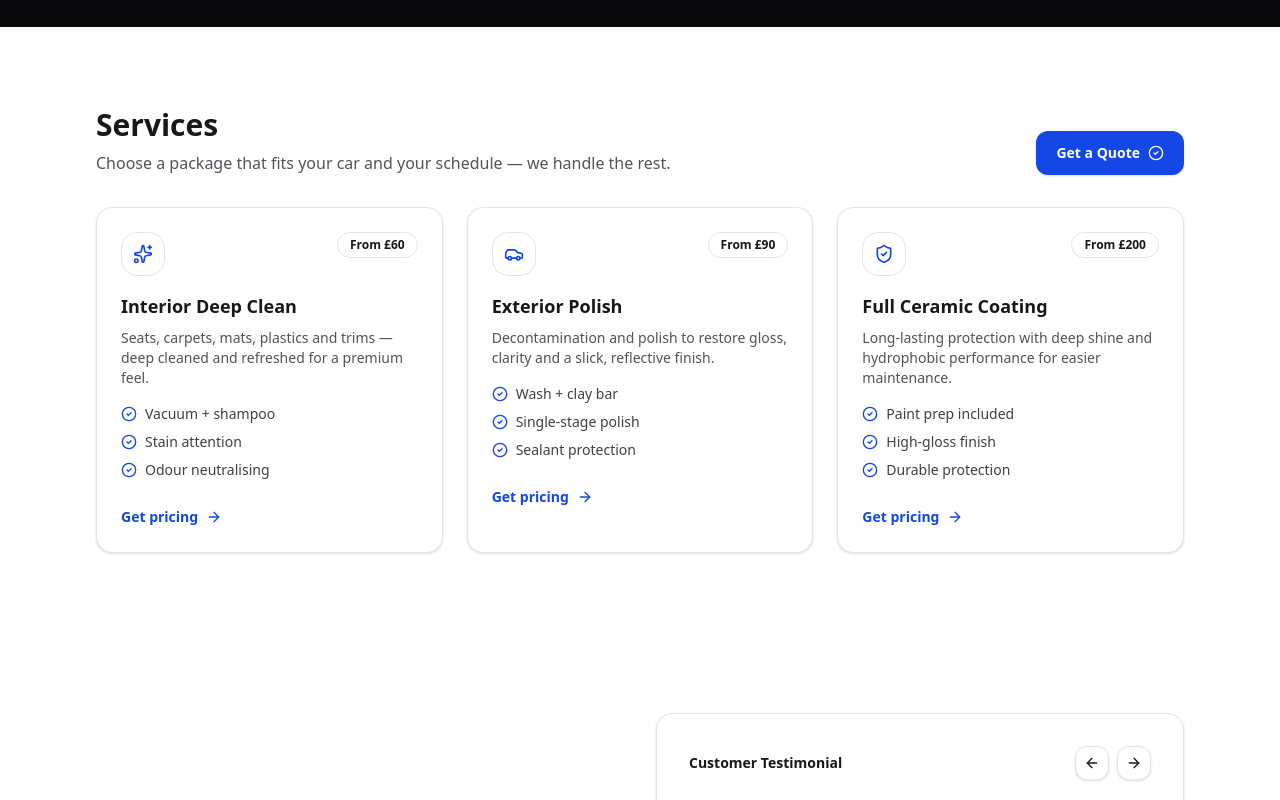
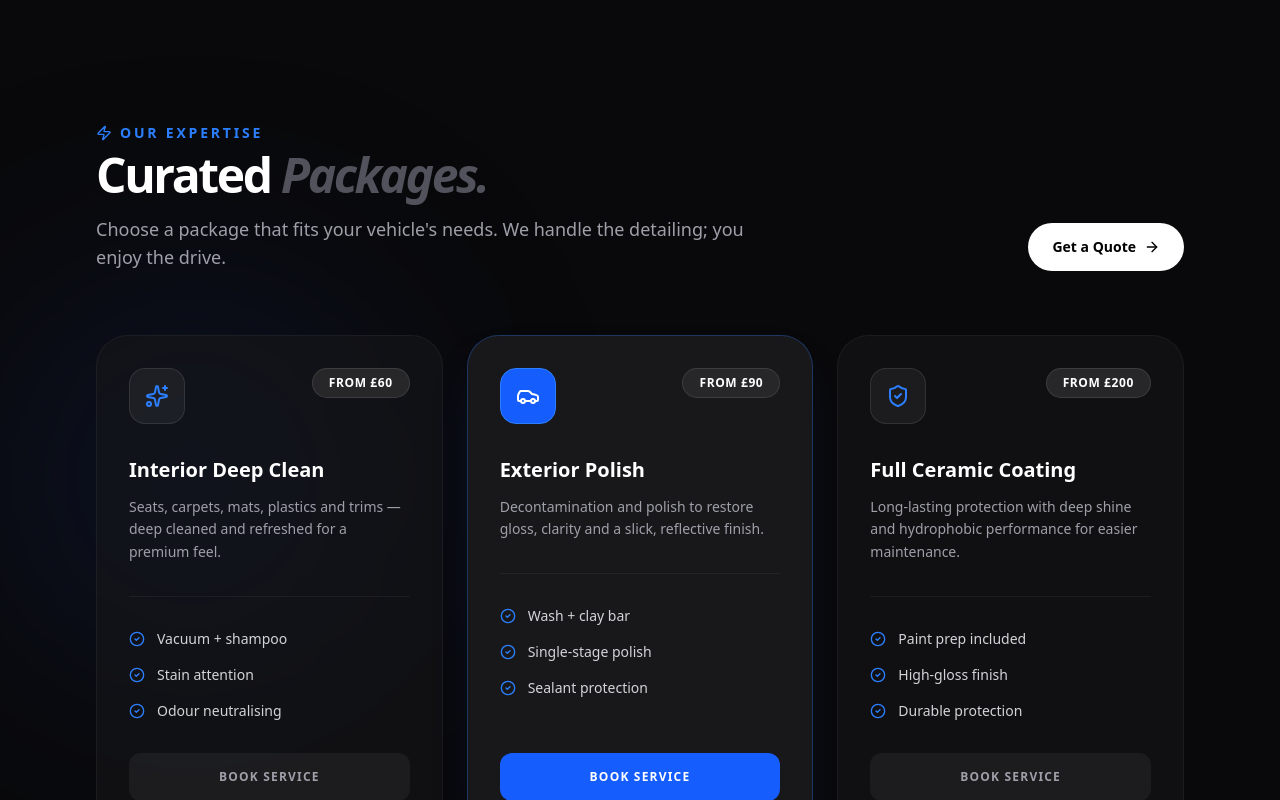
Before and after one commit to mohibbullah-dev/car_detailing, a React app: page / in a window 1280 px wide. Shown: the part 2480-3280 px from the top of the page. Built offline with nearby package versions, Linux system fonts and the light colour scheme; the HTML template or start-up script is replaced by a standard one.

Commit message:
modified

```diff
--- a/src/components/Services.jsx
+++ b/src/components/Services.jsx
@@ -1,3 +1,116 @@
+// import { motion } from "framer-motion";
+// import {
+//   Car,
+//   CheckCircle2,
+//   ShieldCheck,
+//   Sparkles,
+//   ArrowRight,
+// } from "lucide-react";
+
+// export default function Services() {
+//   const cards = [
+//     {
+//       icon: <Sparkles className="h-5 w-5 text-blue-700" />,
+//       title: "Interior Deep Clean",
+//       price: "From £60",
+//       desc: "Seats, carpets, mats, plastics and trims — deep cleaned and refreshed for a premium feel.",
+//       bullets: ["Vacuum + shampoo", "Stain attention", "Odour neutralising"],
+//     },
+//     {
+//       icon: <Car className="h-5 w-5 text-blue-700" />,
+//       title: "Exterior Polish",
+//       price: "From £90",
+//       desc: "Decontamination and polish to restore gloss, clarity and a slick, reflective finish.",
+//       bullets: ["Wash + clay bar", "Single-stage polish", "Sealant protection"],
+//     },
+//     {
+//       icon: <ShieldCheck className="h-5 w-5 text-blue-700" />,
+//       title: "Full Ceramic Coating",
+//       price: "From £200",
+//       desc: "Long-lasting protection with deep shine and hydrophobic performance for easier maintenance.",
+//       bullets: [
+//         "Paint prep included",
+//         "High-gloss finish",
+//         "Durable protection",
+//       ],
+//     },
+//   ];
+
+//   return (
+//     <section id="services" className="bg-white">
+//       <div className="mx-auto w-full max-w-6xl px-4 py-14 sm:px-6 sm:py-20 lg:px-8">
+//         <div className="flex flex-col gap-3 sm:flex-row sm:items-end sm:justify-between">
+//           <div>
+//             <h2 className="text-2xl font-extrabold text-zinc-900 sm:text-3xl">
+//               Services
+//             </h2>
+//             <p className="mt-2 text-base text-zinc-600">
+//               Choose a package that fits your car and your schedule — we handle
+//               the rest.
+//             </p>
+//           </div>
+
+//           <a
+//             href="#quote"
+//             className="inline-flex w-full items-center justify-center gap-2 rounded-xl bg-blue-700 px-5 py-3 text-sm font-semibold text-white shadow-sm transition hover:bg-blue-800 focus:outline-none focus:ring-4 focus:ring-blue-200 sm:w-auto"
+//           >
+//             Get a Quote <CheckCircle2 className="h-4 w-4" />
+//           </a>
+//         </div>
+
+//         <div className="mt-8 grid gap-4 sm:gap-6 md:grid-cols-3">
+//           {cards.map((c, idx) => (
+//             <motion.div
+//               key={c.title}
+//               initial={{ opacity: 0, y: 14 }}
+//               whileInView={{ opacity: 1, y: 0 }}
+//               viewport={{ once: true, amount: 0.2 }}
+//               transition={{
+//                 duration: 0.45,
+//                 ease: "easeOut",
+//                 delay: idx * 0.05,
+//               }}
+//               className="rounded-2xl border border-zinc-200 bg-white p-6 shadow-sm"
+//             >
+//               <div className="flex items-start justify-between gap-4">
+//                 <div className="grid h-11 w-11 place-items-center rounded-2xl border border-zinc-200 bg-white">
+//                   {c.icon}
+//                 </div>
+//                 <div className="rounded-full border border-zinc-200 bg-white px-3 py-1 text-xs font-extrabold text-zinc-900">
+//                   {c.price}
+//                 </div>
+//               </div>
+
+//               <div className="mt-4 text-lg font-extrabold text-zinc-900">
+//                 {c.title}
+//               </div>
+//               <div className="mt-2 text-sm text-zinc-600">{c.desc}</div>
+
+//               <ul className="mt-4 space-y-2 text-sm text-zinc-700">
+//                 {c.bullets.map((b) => (
+//                   <li key={b} className="flex items-center gap-2">
+//                     <CheckCircle2 className="h-4 w-4 text-blue-700" />
+//                     {b}
+//                   </li>
+//                 ))}
+//               </ul>
+
+//               <div className="mt-6">
+//                 <a
+//                   href="#quote"
+//                   className="inline-flex items-center gap-2 text-sm font-extrabold text-blue-700 hover:text-blue-800"
+//                 >
+//                   Get pricing <ArrowRight className="h-4 w-4" />
+//                 </a>
+//               </div>
+//             </motion.div>
+//           ))}
+//         </div>
+//       </div>
+//     </section>
+//   );
+// }
+
 import { motion } from "framer-motion";
 import {
   Car,
@@ -5,26 +118,29 @@ import {
   ShieldCheck,
   Sparkles,
   ArrowRight,
+  Zap,
 } from "lucide-react";
 
 export default function Services() {
   const cards = [
     {
-      icon: <Sparkles className="h-5 w-5 text-blue-700" />,
+      icon: <Sparkles className="h-6 w-6 text-blue-500" />,
       title: "Interior Deep Clean",
       price: "From £60",
       desc: "Seats, carpets, mats, plastics and trims — deep cleaned and refreshed for a premium feel.",
       bullets: ["Vacuum + shampoo", "Stain attention", "Odour neutralising"],
+      highlight: false,
     },
     {
-      icon: <Car className="h-5 w-5 text-blue-700" />,
+      icon: <Car className="h-6 w-6 text-blue-500" />,
       title: "Exterior Polish",
       price: "From £90",
       desc: "Decontamination and polish to restore gloss, clarity and a slick, reflective finish.",
       bullets: ["Wash + clay bar", "Single-stage polish", "Sealant protection"],
+      highlight: true, // Highlights the middle card
     },
     {
-      icon: <ShieldCheck className="h-5 w-5 text-blue-700" />,
+      icon: <ShieldCheck className="h-6 w-6 text-blue-500" />,
       title: "Full Ceramic Coating",
       price: "From £200",
       desc: "Long-lasting protection with deep shine and hydrophobic performance for easier maintenance.",
@@ -33,74 +149,123 @@ export default function Services() {
         "High-gloss finish",
         "Durable protection",
       ],
+      highlight: false,
     },
   ];
 
   return (
-    <section id="services" className="bg-white">
-      <div className="mx-auto w-full max-w-6xl px-4 py-14 sm:px-6 sm:py-20 lg:px-8">
-        <div className="flex flex-col gap-3 sm:flex-row sm:items-end sm:justify-between">
-          <div>
-            <h2 className="text-2xl font-extrabold text-zinc-900 sm:text-3xl">
-              Services
+    <section
+      id="services"
+      className="relative bg-zinc-950 py-24 overflow-hidden"
+    >
+      {/* Background Ambience */}
+      <div className="absolute top-1/2 left-0 h-96 w-96 -translate-y-1/2 rounded-full bg-blue-900/20 blur-[120px]" />
+
+      <div className="relative z-10 mx-auto w-full max-w-6xl px-4 sm:px-6 lg:px-8">
+        {/* Section Header */}
+        <div className="mb-16 flex flex-col gap-6 sm:flex-row sm:items-end sm:justify-between">
+          <div className="max-w-2xl">
+            <h2 className="text-sm font-bold uppercase tracking-[0.2em] text-blue-500 mb-2 flex items-center gap-2">
+              <Zap className="h-4 w-4" /> Our Expertise
             </h2>
-            <p className="mt-2 text-base text-zinc-600">
-              Choose a package that fits your car and your schedule — we handle
-              the rest.
+            <h3 className="text-4xl font-black text-white tracking-tighter sm:text-5xl">
+              Curated <span className="text-zinc-600 italic">Packages.</span>
+            </h3>
+            <p className="mt-4 text-lg text-zinc-400">
+              Choose a package that fits your vehicle's needs. We handle the
+              detailing; you enjoy the drive.
             </p>
           </div>
 
           <a
             href="#quote"
-            className="inline-flex w-full items-center justify-center gap-2 rounded-xl bg-blue-700 px-5 py-3 text-sm font-semibold text-white shadow-sm transition hover:bg-blue-800 focus:outline-none focus:ring-4 focus:ring-blue-200 sm:w-auto"
+            className="group inline-flex h-12 items-center justify-center gap-2 rounded-full bg-white px-6 text-sm font-bold text-black transition-all hover:bg-zinc-200"
           >
-            Get a Quote <CheckCircle2 className="h-4 w-4" />
+            Get a Quote{" "}
+            <ArrowRight className="h-4 w-4 transition-transform group-hover:translate-x-1" />
           </a>
         </div>
 
-        <div className="mt-8 grid gap-4 sm:gap-6 md:grid-cols-3">
+        {/* Cards Grid */}
+        <div className="grid gap-6 md:grid-cols-3">
           {cards.map((c, idx) => (
             <motion.div
               key={c.title}
-              initial={{ opacity: 0, y: 14 }}
+              initial={{ opacity: 0, y: 20 }}
               whileInView={{ opacity: 1, y: 0 }}
               viewport={{ once: true, amount: 0.2 }}
               transition={{
-                duration: 0.45,
-                ease: "easeOut",
-                delay: idx * 0.05,
+                duration: 0.5,
+                ease: "circOut",
+                delay: idx * 0.1,
               }}
-              className="rounded-2xl border border-zinc-200 bg-white p-6 shadow-sm"
+              // Card Styling
+              className={`group relative flex flex-col justify-between rounded-[2rem] border p-8 transition-all duration-300 hover:-translate-y-1
+                ${
+                  c.highlight
+                    ? "bg-zinc-900 border-blue-500/30 shadow-2xl shadow-blue-900/20"
+                    : "bg-zinc-900/50 border-white/5 hover:border-white/10 hover:bg-zinc-900"
+                }
+              `}
             >
-              <div className="flex items-start justify-between gap-4">
-                <div className="grid h-11 w-11 place-items-center rounded-2xl border border-zinc-200 bg-white">
-                  {c.icon}
+              {/* Card Header */}
+              <div>
+                <div className="flex items-start justify-between">
+                  <div
+                    className={`grid h-14 w-14 place-items-center rounded-2xl border transition-colors
+                    ${c.highlight ? "bg-blue-600 border-blue-500 text-white" : "bg-white/5 border-white/10 text-zinc-400 group-hover:text-blue-500 group-hover:bg-blue-500/10"}
+                  `}
+                  >
+                    {/* If highlighted, force icon white, else inherit */}
+                    {c.highlight ? (
+                      <c.icon.type
+                        {...c.icon.props}
+                        className="h-6 w-6 text-white"
+                      />
+                    ) : (
+                      c.icon
+                    )}
                   </div>
-                <div className="rounded-full border border-zinc-200 bg-white px-3 py-1 text-xs font-extrabold text-zinc-900">
+
+                  <div className="rounded-full border border-white/10 bg-zinc-800 px-4 py-1.5 text-xs font-black uppercase tracking-wider text-white">
                     {c.price}
                   </div>
                 </div>
 
-              <div className="mt-4 text-lg font-extrabold text-zinc-900">
-                {c.title}
+                <div className="mt-8">
+                  <h4 className="text-xl font-black text-white">{c.title}</h4>
+                  <p className="mt-3 text-sm leading-relaxed text-zinc-400">
+                    {c.desc}
+                  </p>
                 </div>
-              <div className="mt-2 text-sm text-zinc-600">{c.desc}</div>
 
-              <ul className="mt-4 space-y-2 text-sm text-zinc-700">
+                {/* Bullets */}
+                <ul className="mt-8 space-y-4 border-t border-white/5 pt-8">
                   {c.bullets.map((b) => (
-                  <li key={b} className="flex items-center gap-2">
-                    <CheckCircle2 className="h-4 w-4 text-blue-700" />
+                    <li
+                      key={b}
+                      className="flex items-start gap-3 text-sm font-medium text-zinc-300"
+                    >
+                      <CheckCircle2 className="mt-0.5 h-4 w-4 text-blue-500 shrink-0" />
                       {b}
                     </li>
                   ))}
                 </ul>
+              </div>
 
-              <div className="mt-6">
+              {/* Bottom Link */}
+              <div className="mt-8">
                 <a
                   href="#quote"
-                  className="inline-flex items-center gap-2 text-sm font-extrabold text-blue-700 hover:text-blue-800"
+                  className={`flex w-full items-center justify-center rounded-xl py-4 text-xs font-black uppercase tracking-widest transition-all
+                    ${
+                      c.highlight
+                        ? "bg-blue-600 text-white hover:bg-blue-500"
+                        : "bg-white/5 text-zinc-400 hover:bg-white/10 hover:text-white"
+                    }
+                  `}
                 >
-                  Get pricing <ArrowRight className="h-4 w-4" />
+                  Book Service
                 </a>
               </div>
             </motion.div>
```
Lines whose indentation alone changed are shown as unchanged.
